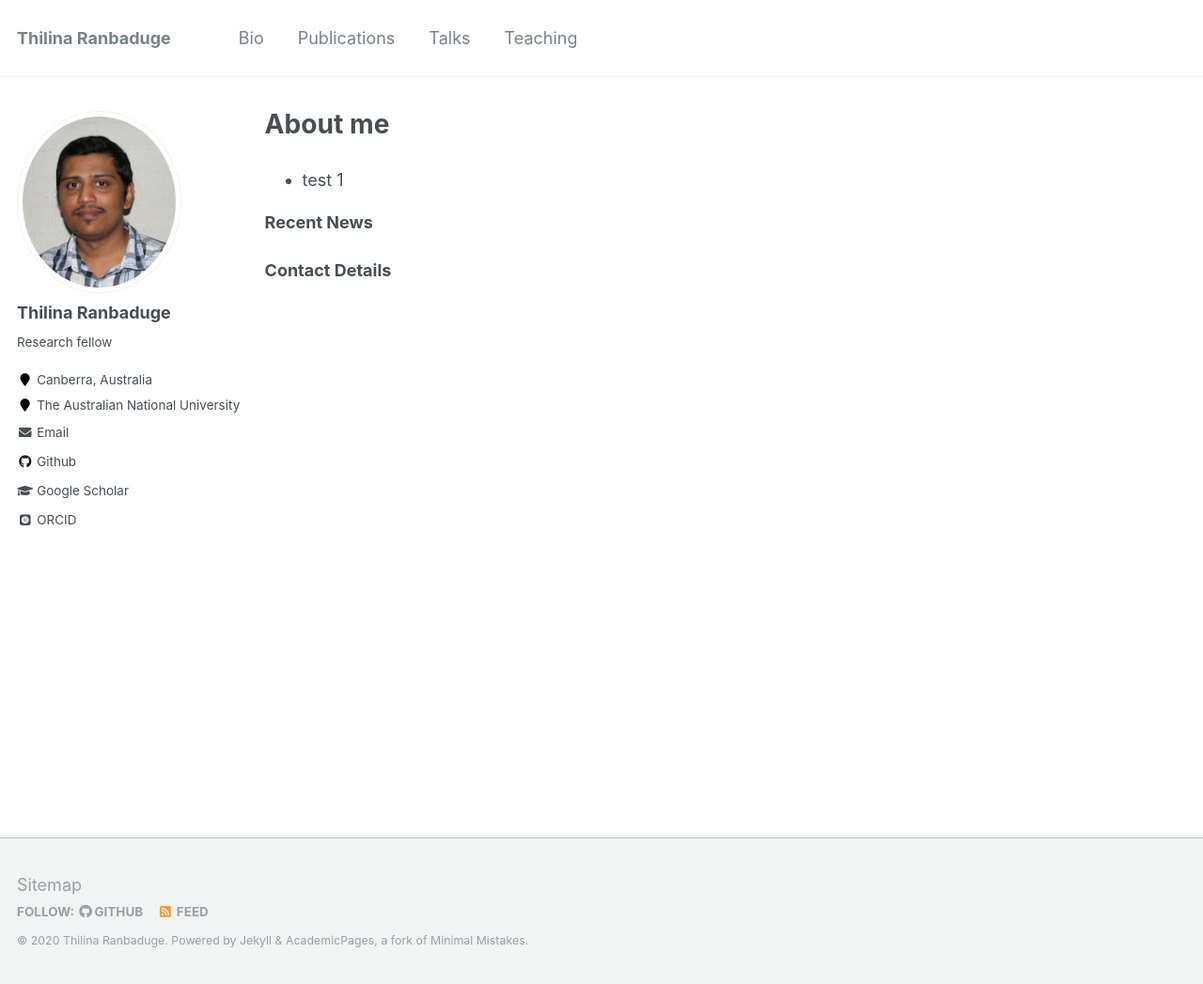
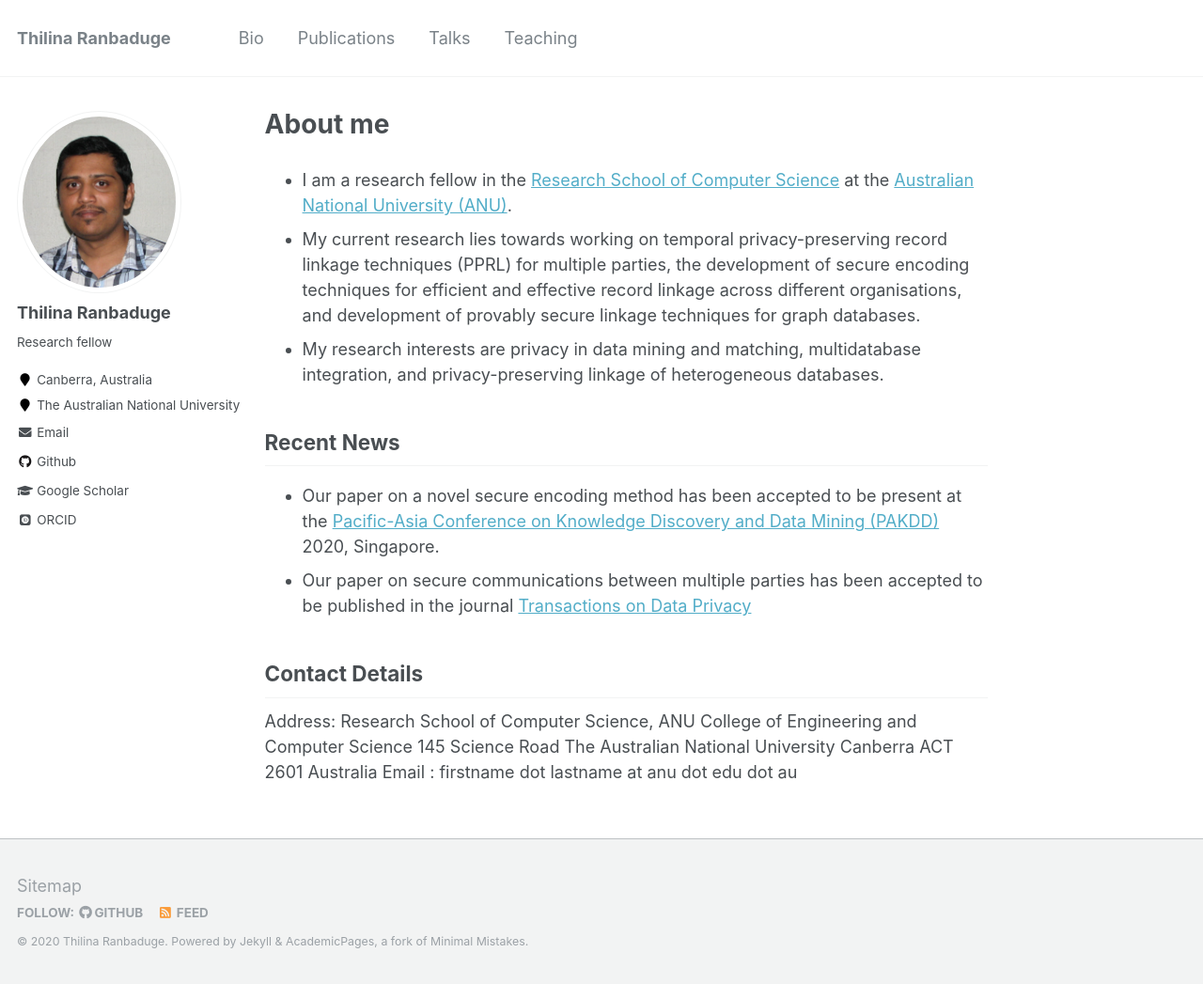
Before and after one commit to thilina-ranbaduge/thilina-ranbaduge.github.io, a Jekyll site: the page built from _pages/about.md, in a window 1280 px wide and 1047 px high. Shown: the whole window at 94% size. Built offline with Jekyll 4.4.1, drawn with Linux system fonts in a browser that asks for light colours; some web fonts are replaced.

Commit message:
Update about.md

```diff
--- a/_pages/about.md
+++ b/_pages/about.md
@@ -9,13 +9,26 @@ redirect_from:
 ---
 
 <ul>
-  <li>test 1</li>
-
+  <li>I am a research fellow in the <a href="https://cecs.anu.edu.au/">Research School of Computer Science</a> at the <a href="https://www.anu.edu.au/">Australian National University (ANU)</a>.</li>
+  <li>My current research lies towards working on temporal privacy-preserving record linkage techniques (PPRL) for multiple parties, the development of secure encoding techniques for efficient and
+effective record linkage across different organisations, and development of provably secure linkage techniques for graph
+databases.</li>
+<li>My research interests are privacy in data mining and matching, multidatabase integration, and privacy-preserving linkage of heterogeneous databases.</li>
 </ul>
 
-<b> Recent News</b>
+<h2> Recent News</h2>
+
+<ul>
+  <li>Our paper on a novel secure encoding method has been accepted to be present at the <a href="https://www.pakdd2020.org/"> Pacific-Asia Conference on Knowledge Discovery and Data Mining (PAKDD)</a> 2020, Singapore. </li>
+  <li>Our paper on secure communications between multiple parties has been accepted to be published in the journal <a href="http://www.tdp.cat/">Transactions on Data Privacy</a> </li>
+</ul>
 
 
+<h2> Contact Details </h2>
 
-
-<b> Contact Details </b>
+Address: Research School of Computer Science,
+         ANU College of Engineering and Computer Science
+         145 Science Road
+         The Australian National University
+         Canberra ACT 2601 Australia
+Email  : firstname dot lastname at anu dot edu dot au
```
